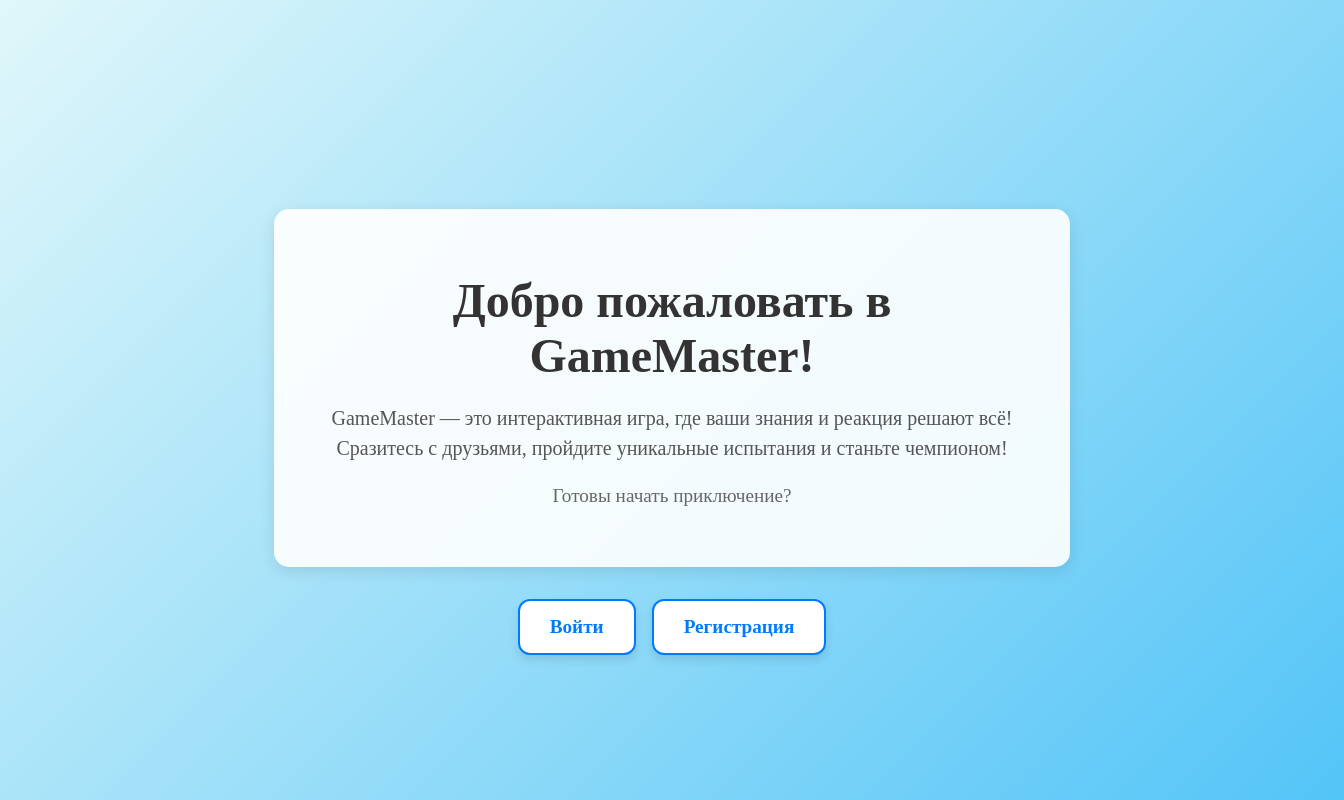
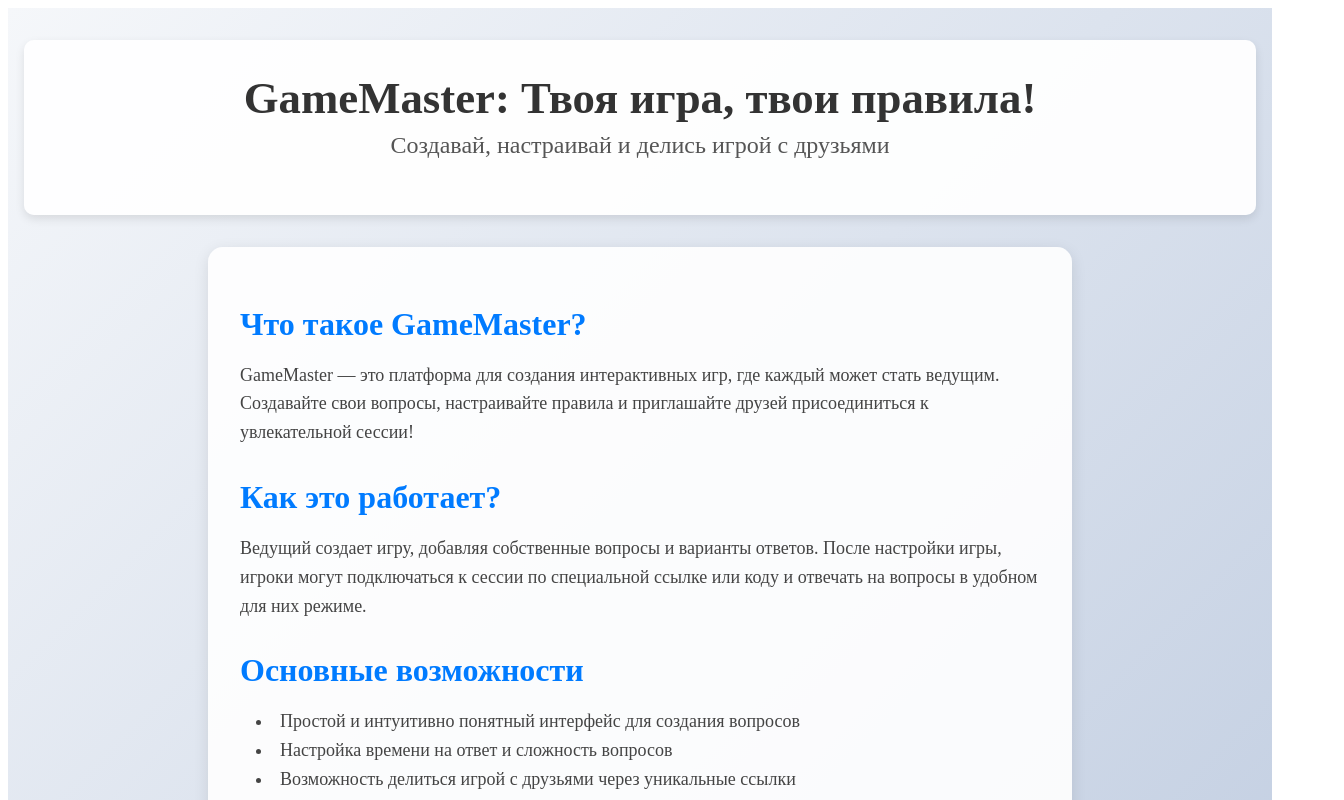
Before and after one commit to Albrut/react-kahoot, a React (Vite) app: page / in a window 1280 px wide. Shown: the top 800 px of the page, 1344 px wide, since content can reach past the window. Built offline with nearby package versions, Linux system fonts and the light colour scheme.

Commit message:
changed text and some styles for main page

```diff
--- a/package.json
+++ b/package.json
@@ -12,8 +12,7 @@
   "dependencies": {
     "react": "^19.0.0",
     "react-dom": "^19.0.0",
-    "react-router-dom": "^7.4.1",
-    "@react-buddy/ide-toolbox": "^2.4.0"
+    "react-router-dom": "^7.4.1"
   },
   "devDependencies": {
     "@eslint/js": "^9.21.0",
--- a/src/css/homePage.css
+++ b/src/css/homePage.css
@@ -1,14 +1,13 @@
-.home-container {
+/* infoPage.css */
+.info-container {
     display: flex;
     flex-direction: column;
     align-items: center;
-    justify-content: center;
+    padding: 2rem;
     min-height: 100vh;
-    width: 100%;
-    padding: 2rem;
-    background: linear-gradient(135deg, #e0f7fa, #4fc3f7);
+    background: linear-gradient(135deg, #f5f7fa, #c3cfe2);
+    animation: fadeIn 1s ease-out;
     text-align: center;
-    animation: fadeIn 1s ease-out;
 }
 
 @keyframes fadeIn {
@@ -22,13 +21,35 @@
     }
 }
 
-.home-text-container {
+.info-header {
+    background-color: rgba(255, 255, 255, 0.95);
+    width: 100%;
+    padding: 2rem 1rem;
+    box-shadow: 0 4px 10px rgba(0, 0, 0, 0.1);
+    border-radius: 10px;
+    margin-bottom: 2rem;
+}
+
+.info-title {
+    font-size: 2.8rem;
+    color: #333;
+    margin: 0;
+}
+
+.info-subtitle {
+    font-size: 1.5rem;
+    color: #555;
+    margin-top: 0.5rem;
+}
+
+.info-content {
+    max-width: 800px;
+    width: 100%;
     background-color: rgba(255, 255, 255, 0.9);
     border-radius: 15px;
-    padding: 2rem 3rem;
-    box-shadow: 0px 4px 15px rgba(0, 0, 0, 0.1);
+    padding: 2rem;
+    box-shadow: 0 4px 15px rgba(0, 0, 0, 0.1);
     margin-bottom: 2rem;
-    max-width: 700px;
     animation: slideIn 1s ease-out;
 }
 
@@ -43,50 +64,47 @@
     }
 }
 
-.home-title {
-    font-size: 3rem;
-    font-weight: bold;
-    margin-bottom: 1rem;
-    color: #333;
+.info-section {
+    margin-bottom: 2rem;
+    text-align: left;
 }
 
-.home-description {
-    font-size: 1.25rem;
+.info-section h2 {
+    font-size: 2rem;
+    color: #007bff;
     margin-bottom: 1rem;
-    color: #555;
-    line-height: 1.5;
 }
 
-.home-text {
-    font-size: 1.2rem;
-    margin-bottom: 1.5rem;
-    color: #666;
-    line-height: 1.5;
+.info-section p,
+.info-section ul {
+    font-size: 1.125rem;
+    color: #444;
+    line-height: 1.6;
 }
 
-.home-buttons {
-    display: flex;
-    gap: 1rem;
-    flex-wrap: wrap;
-    justify-content: center;
+.info-section ul {
+    list-style: inside disc;
+    padding-left: 1rem;
 }
 
-.home-button-link {
+.info-footer {
+    margin-top: 1rem;
+}
+
+.info-button {
     padding: 15px 30px;
-    background-color: #ffffff;
-    color: #007bff;
-    border: 2px solid #007bff;
+    background-color: #007bff;
+    color: #ffffff;
+    border: none;
     border-radius: 12px;
     text-decoration: none;
     font-weight: bold;
     font-size: 1.2rem;
-    box-shadow: 0px 5px 10px rgba(0, 0, 0, 0.1);
-    transition: background 0.3s, color 0.3s, transform 0.2s;
+    box-shadow: 0 5px 10px rgba(0, 0, 0, 0.1);
+    transition: transform 0.2s, box-shadow 0.3s;
 }
 
-.home-button-link:hover {
-    background-color: #007bff;
-    color: #ffffff;
+.info-button:hover {
     transform: scale(1.05);
-    box-shadow: 0px 8px 15px rgba(0, 0, 0, 0.2);
+    box-shadow: 0 8px 15px rgba(0, 0, 0, 0.2);
 }
--- a/src/pages/HomePage.jsx
+++ b/src/pages/HomePage.jsx
@@ -1,24 +1,40 @@
 import { Link } from "react-router-dom";
 import "../css/homePage.css";
-import "../css/main.css";
 
-export default function HomePage() {
+export default function InfoPage() {
     return (
-        <div className="home-container">
-            <div className="home-text-container">
-                <h1 className="home-title">Добро пожаловать в GameMaster!</h1>
-                <p className="home-description">
-                    GameMaster — это интерактивная игра, где ваши знания и реакция решают всё!
-                    Сразитесь с друзьями, пройдите уникальные испытания и станьте чемпионом!
-                </p>
-                <p className="home-text">
-                        Готовы начать приключение?
-                </p>
-            </div>
-            <div className="home-buttons">
-                <Link to="/login" className="home-button-link">Войти</Link>
-                <Link to="/register" className="home-button-link">Регистрация</Link>
-            </div>
+        <div className="info-container">
+            <header className="info-header">
+                <h1 className="info-title">GameMaster: Твоя игра, твои правила!</h1>
+                <p className="info-subtitle">Создавай, настраивай и делись игрой с друзьями</p>
+            </header>
+            <section className="info-content">
+                <div className="info-section">
+                    <h2>Что такое GameMaster?</h2>
+                    <p>
+                        GameMaster — это платформа для создания интерактивных игр, где каждый может стать ведущим.
+                        Создавайте свои вопросы, настраивайте правила и приглашайте друзей присоединиться к увлекательной сессии!
+                    </p>
+                </div>
+                <div className="info-section">
+                    <h2>Как это работает?</h2>
+                    <p>
+                        Ведущий создает игру, добавляя собственные вопросы и варианты ответов. После настройки игры, игроки могут
+                        подключаться к сессии по специальной ссылке или коду и отвечать на вопросы в удобном для них режиме.
+                    </p>
+                </div>
+                <div className="info-section">
+                    <h2>Основные возможности</h2>
+                    <ul>
+                        <li>Простой и интуитивно понятный интерфейс для создания вопросов</li>
+                        <li>Настройка времени на ответ и сложность вопросов</li>
+                        <li>Возможность делиться игрой с друзьями через уникальные ссылки</li>
+                    </ul>
+                </div>
+            </section>
+            <footer className="info-footer">
+                <Link to="/register" className="info-button">Создать игру</Link>
+            </footer>
         </div>
     );
 }
```
